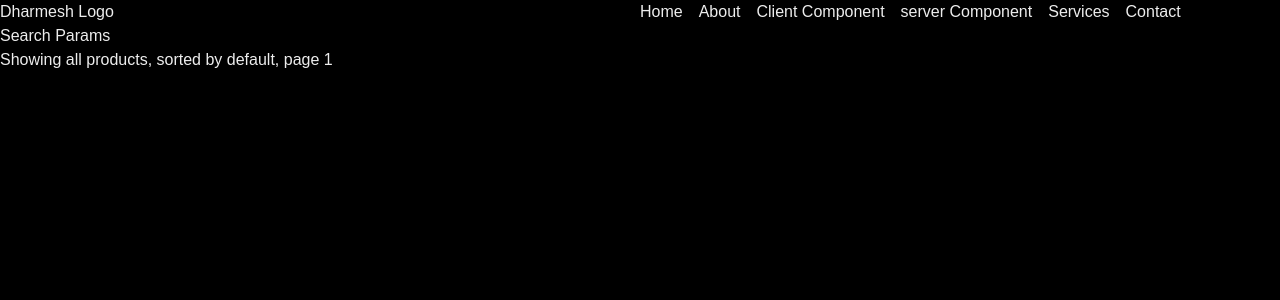
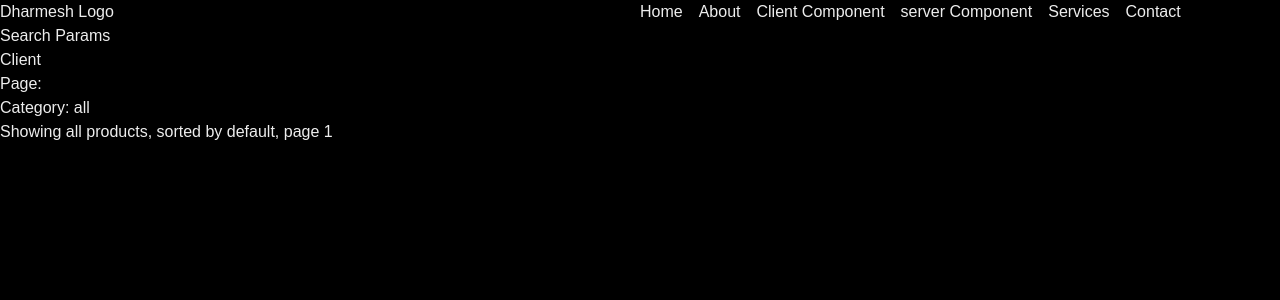
Before and after one commit to Dharmeshp1582/Next.js, a Next.js app in the folder nextjs-app/: page /products in a window 1280 px wide. Shown: the top 300 px of the page. Built offline with nearby package versions, Linux system fonts and the light colour scheme.

Commit message:
useSearchParams add

```diff
--- /dev/null
+++ b/nextjs-app/app/(users)/products/ProductList.jsx
@@ -0,0 +1,29 @@
+"use client"
+
+import { useSearchParams } from "next/navigation"
+
+const ProductList = () => {
+  const searchParams = useSearchParams();
+
+
+  // const pages = searchParams.get("page") || 1; // if only 1 page then use this
+   const pages = searchParams.getAll("page")
+
+  const category = searchParams.get("category") || "all";
+  // const category = searchParams.getAll("category") // if multiple categories then use this
+  const entries = Object.fromEntries(searchParams.entries());
+
+  console.log("pages: ",pages);
+  console.log("category: ", category);
+  console.log("entries: ", entries);
+
+  return (
+    <div>
+      <h2>Client</h2>
+      <p>Page: {pages}</p>
+      <p>Category: {category}</p>
+    </div>
+  )
+}
+
+export default ProductList
--- a/nextjs-app/app/(users)/products/page.jsx
+++ b/nextjs-app/app/(users)/products/page.jsx
@@ -1,15 +1,16 @@
 import React from 'react'
+import ProductList from './ProductList';
 
-const Products = async({searchParams}) => {
+const Products = async(props) => {
 
-  // const searchParams = await props.searchParams; // 1st way
+  const searchParams = await props.searchParams; // 1st way
 
   const category = searchParams?.category || "all";
   const page = searchParams?.page || 1;
   const sort = searchParams?.sort || "default";
 
   // console.log(params)
-//  console.log(props.searchParams);
+ console.log("Outside: ",searchParams);
 
 //http://localhost:3000/products?category=laptop&page=1&price-asc=200
 //output in console = {category: 'laptop', page: '1', price-asc: '200'}
@@ -18,6 +19,7 @@ const Products = async({searchParams}) => {
   return (
     <div>
       <h1>Search Params</h1>
+      <ProductList />
       <h3>Showing {category} products, sorted by {sort}, page {page} </h3>
     </div>
   )
```
Also changed, not shown: 1 other file (tests, documents, lock files or other folders).
